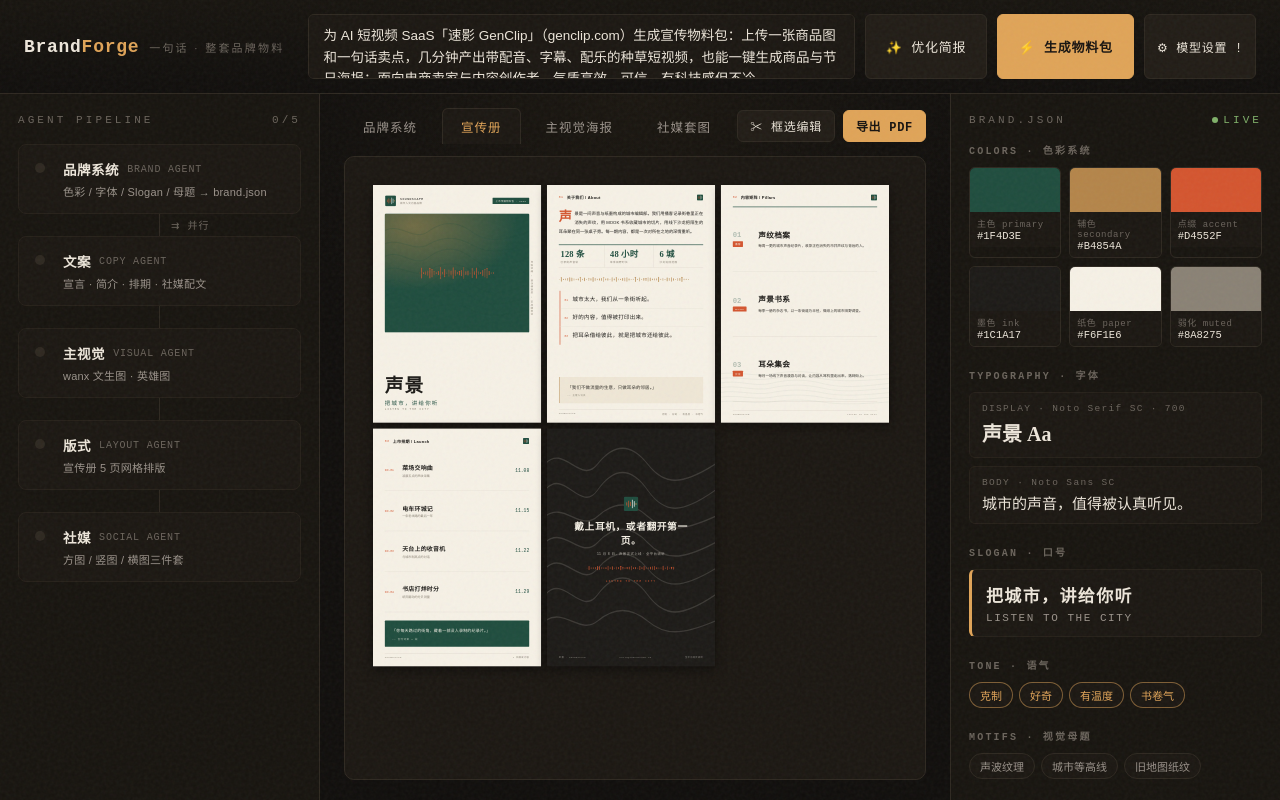
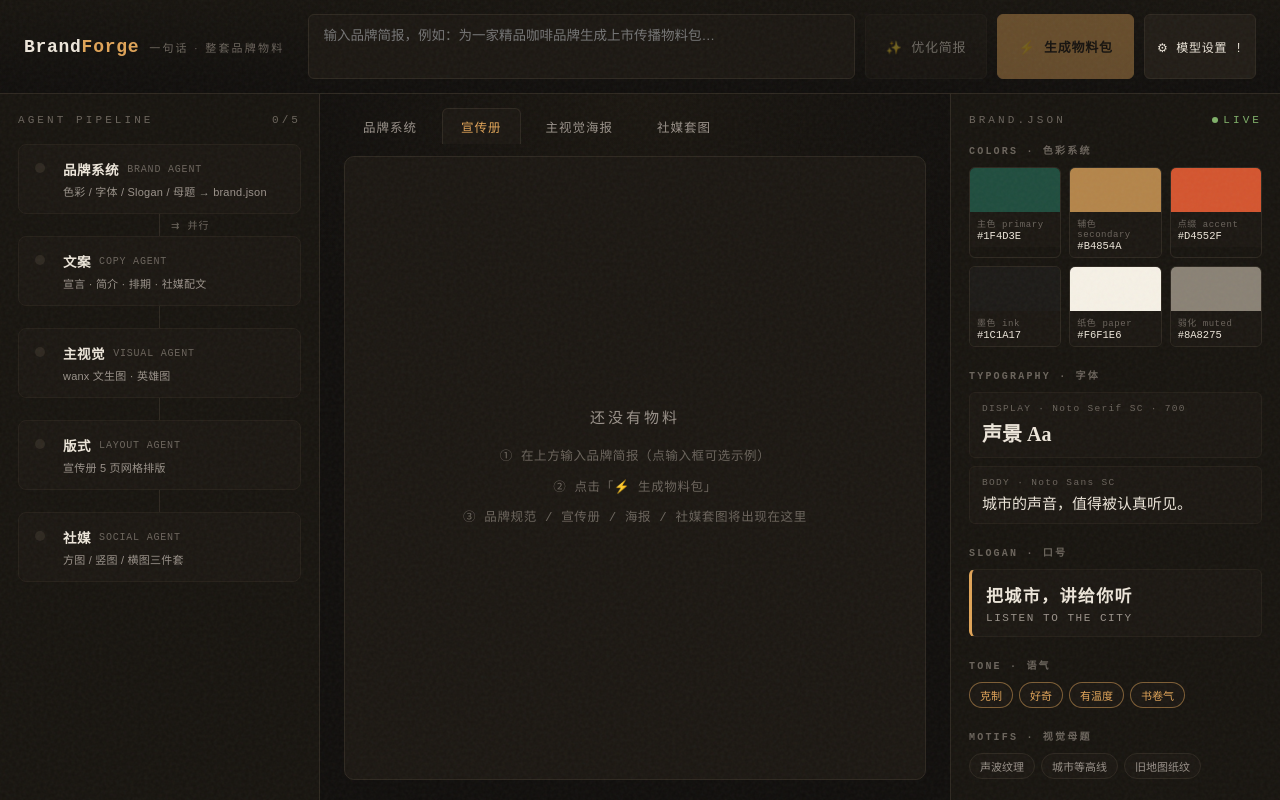
Before and after one commit to coolhfei/BloomPen, a React (Vite) app: page / in a window 1280 px wide. Built offline with nearby package versions, Linux system fonts and the light colour scheme.

Commit message:
feat: 首启干净（简报空/舞台空状态/示例仅存于chips）; win 打包补 ia32 与 portable 免安装版; 版本 0.1.1

```diff
--- a/package.json
+++ b/package.json
@@ -1,7 +1,7 @@
 {
   "name": "brandforge",
   "private": true,
-  "version": "0.1.0",
+  "version": "0.1.1",
   "description": "一句话生成整套品牌视觉物料（宣传册/海报/社媒套图）。本地优先、模型自配、AGPL-3.0 开源客户端。",
   "license": "AGPL-3.0-only",
   "main": "electron/main.cjs",
--- a/src/App.tsx
+++ b/src/App.tsx
@@ -19,7 +19,7 @@ interface Toast {
 }
 
 export default function App() {
-  const [brief, setBrief] = useState(DEMO_BRIEFS[0])
+  const [brief, setBrief] = useState('')
   const [showChips, setShowChips] = useState(false)
   const [phase, setPhase] = useState<Phase>('idle')
   const [result, setResult] = useState<GenResult>(DEMO_RESULT)
@@ -213,6 +213,7 @@ export default function App() {
         onToggleEdit={() => setEditMode((v) => !v)}
         onEditSubmit={onEditSubmit}
         editing={editing}
+        empty={phase === 'idle'}
       />
 
       {/* ── 右侧检视器 ── */}
--- a/src/components/Stage.tsx
+++ b/src/components/Stage.tsx
@@ -17,6 +17,8 @@ interface Props {
   onToggleEdit: () => void
   onEditSubmit: (instruction: string, selectedText: string) => Promise<void>
   editing: boolean
+  /** 首次打开尚无产物：舞台显示空状态而非示例物料 */
+  empty: boolean
 }
 
 /** 缩放展示框：内层保持真实导出尺寸，外层按舞台空间缩放 */
@@ -43,7 +45,7 @@ function ScaleFrame({
 const BROCHURE_W = 794 * 3 + 28 * 2 // 3+2 两行排布：一行 3 页
 const BROCHURE_H = 1123 * 2 + 28
 
-export function Stage({ result, tab, onTab, editMode, onToggleEdit, onEditSubmit, editing }: Props) {
+export function Stage({ result, tab, onTab, editMode, onToggleEdit, onEditSubmit, editing, empty }: Props) {
   const { brand, copy, heroUrl } = result
   const bodyRef = useRef<HTMLDivElement>(null)
   const brochureRef = useRef<HTMLDivElement>(null)
@@ -220,6 +222,8 @@ export function Stage({ result, tab, onTab, editMode, onToggleEdit, onEditSubmit
         ))}
         <div className="stage-actions">
           <span className="stage-hint">{editMode ? '拖拽框选物料区域 → 自然语言修改' : ''}</span>
+          {!empty && (
+            <>
               <button className={`btn btn-sm ${editMode ? 'btn-danger' : ''}`} onClick={onToggleEdit}>
                 {editMode ? '✕ 退出框选' : '✂ 框选编辑'}
               </button>
@@ -227,6 +231,8 @@ export function Stage({ result, tab, onTab, editMode, onToggleEdit, onEditSubmit
                 <button className="btn btn-sm btn-primary" onClick={doExport}>
                   {exportLabel}
                 </button>
+              )}
+            </>
           )}
         </div>
       </div>
@@ -239,6 +245,17 @@ export function Stage({ result, tab, onTab, editMode, onToggleEdit, onEditSubmit
         onPointerMove={onPointerMove}
         onPointerUp={onPointerUp}
       >
+        {empty ? (
+          <div className="stage-empty">
+            <div className="stage-empty-title">还没有物料</div>
+            <div className="stage-empty-steps">
+              <span>① 在上方输入品牌简报（点输入框可选示例）</span>
+              <span>② 点击「⚡ 生成物料包」</span>
+              <span>③ 品牌规范 / 宣传册 / 海报 / 社媒套图将出现在这里</span>
+            </div>
+          </div>
+        ) : (
+          <>
         {tab === 'brand' && (
           <ScaleFrame w={900} h={780} scale={sheetScale}>
             <BrandSheet brand={brand} copy={copy} />
@@ -284,6 +301,8 @@ export function Stage({ result, tab, onTab, editMode, onToggleEdit, onEditSubmit
               <p className="bf-social-caption">{copy.socialCaptions[2]?.body ?? ''}</p>
             </div>
           </div>
+        )}
+          </>
         )}
 
         {/* 框选编辑 UI */}
--- a/src/global.css
+++ b/src/global.css
@@ -441,6 +441,32 @@ body::after {
   font-family: var(--mono);
   font-size: 13px;
   letter-spacing: 0.1em;
+}
+
+/* ── 空状态（首次打开）─────────────────────── */
+.stage-empty {
+  height: 100%;
+  display: flex;
+  flex-direction: column;
+  align-items: center;
+  justify-content: center;
+  gap: 18px;
+  color: var(--text-faint);
+}
+.stage-empty-title {
+  font-family: var(--mono);
+  font-size: 15px;
+  letter-spacing: 0.2em;
+  color: var(--text-dim);
+}
+.stage-empty-steps {
+  display: flex;
+  flex-direction: column;
+  gap: 8px;
+  font-size: 12.5px;
+  letter-spacing: 0.05em;
+  line-height: 1.8;
+  text-align: center;
 }
 
 /* 物料缩放框 */
```
Also changed, not shown: electron-builder.yml (+9 -2 lines). Lines whose indentation alone changed are shown as unchanged.
